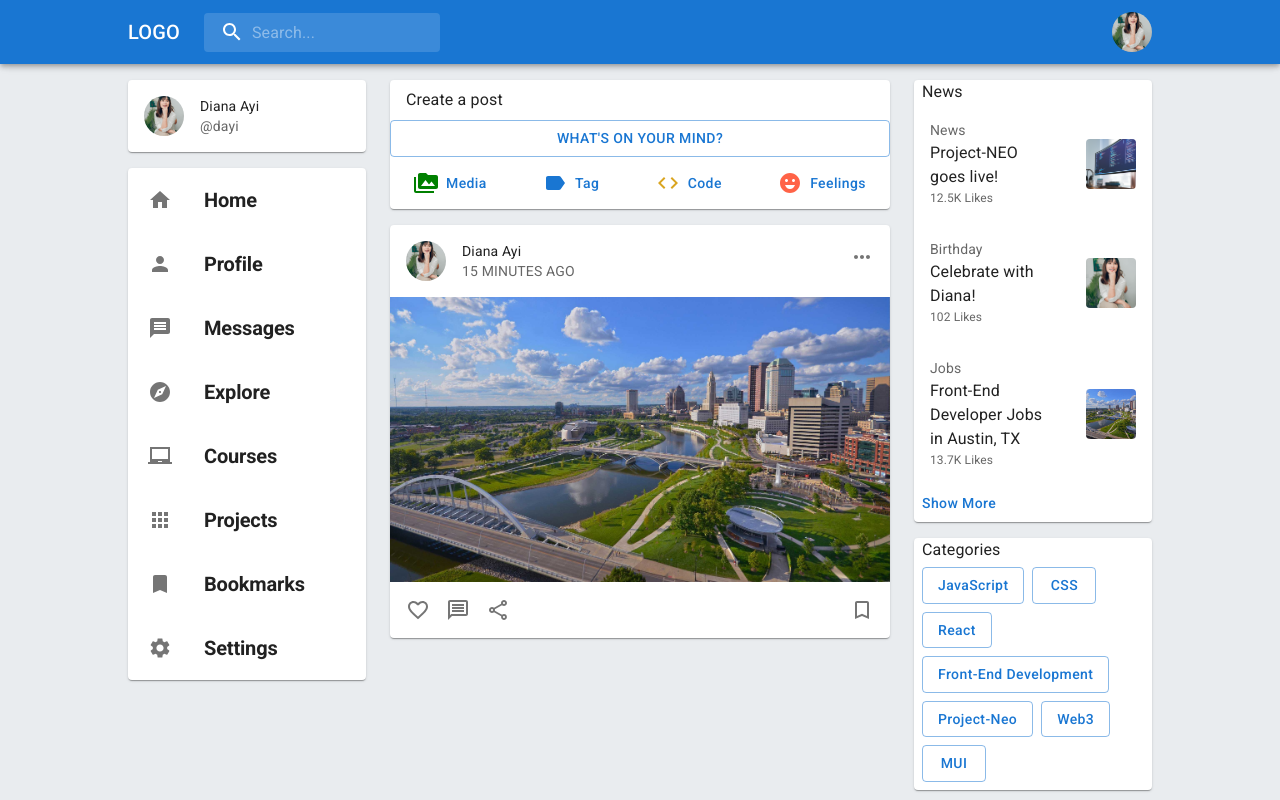
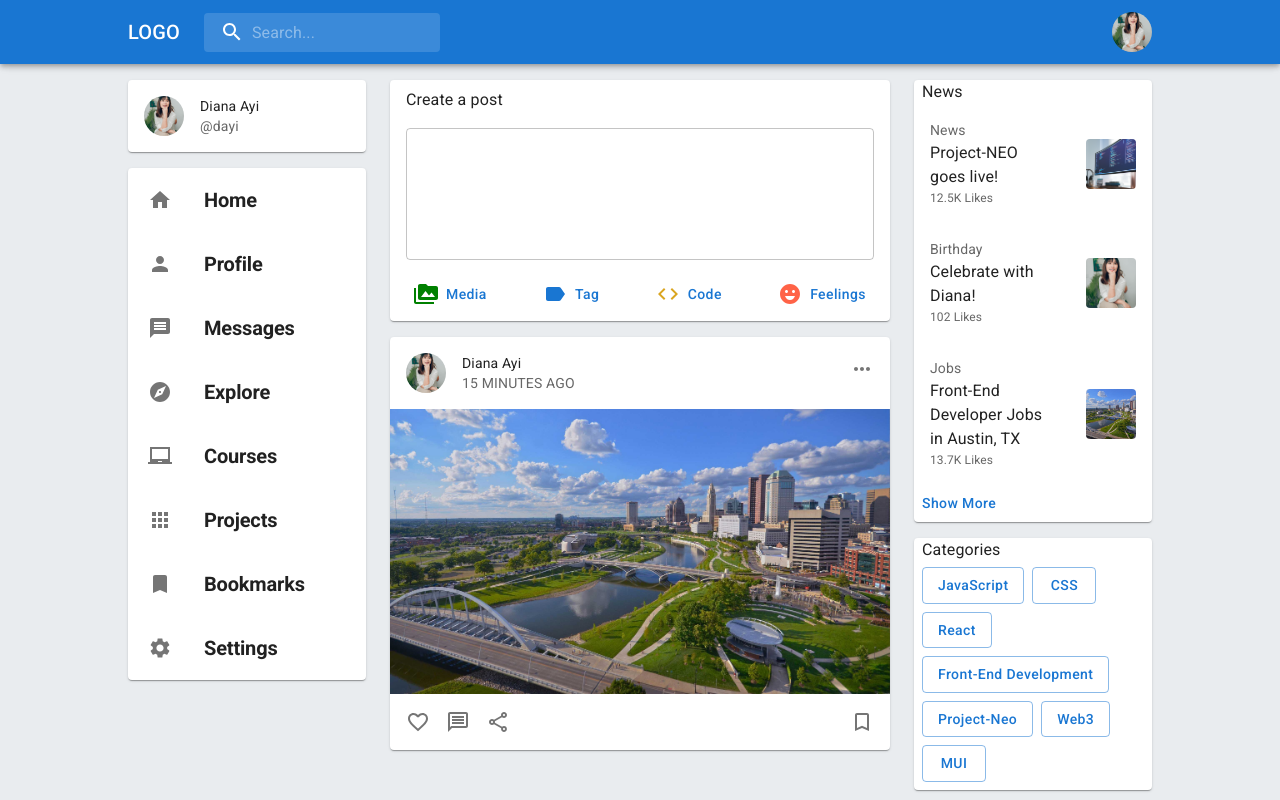
Before and after one commit to jpzambranoleon/project-neo-front-end, a React (Create React App) app: page / in a window 1280 px wide. Built offline with nearby package versions, Linux system fonts and the light colour scheme.

Commit message:
updated Post.jsx

```diff
--- a/src/pages/homePage/components/Post.jsx
+++ b/src/pages/homePage/components/Post.jsx
@@ -1,5 +1,5 @@
 import { Code, EmojiEmotions, Label, PermMedia,} from "@mui/icons-material";
-import { Button, Typography, Paper, Box, ListItem } from "@mui/material";
+import { Button, Typography, Paper, Box, ListItem, TextField } from "@mui/material";
 
 const Post = () => {
     return (
@@ -9,9 +9,16 @@ const Post = () => {
                     Create a post
                 </Typography>
             </ListItem>
-                <Button fullWidth variant="outlined">
-                    What's on your mind?
-                </Button>
+            <ListItem>
+                <TextField
+                    id="outline-multiline-static"
+                    multiline
+                    rows={5}
+                    variant="outlined"
+                    size="small"
+                    sx={{ width: '100%' }}
+                />
+            </ListItem>
             <ListItem sx={{ mb: 2, display: 'flex', justifyContent: 'space-between' }}>
                 <Button>
                     <PermMedia htmlColor="green"/>
```
